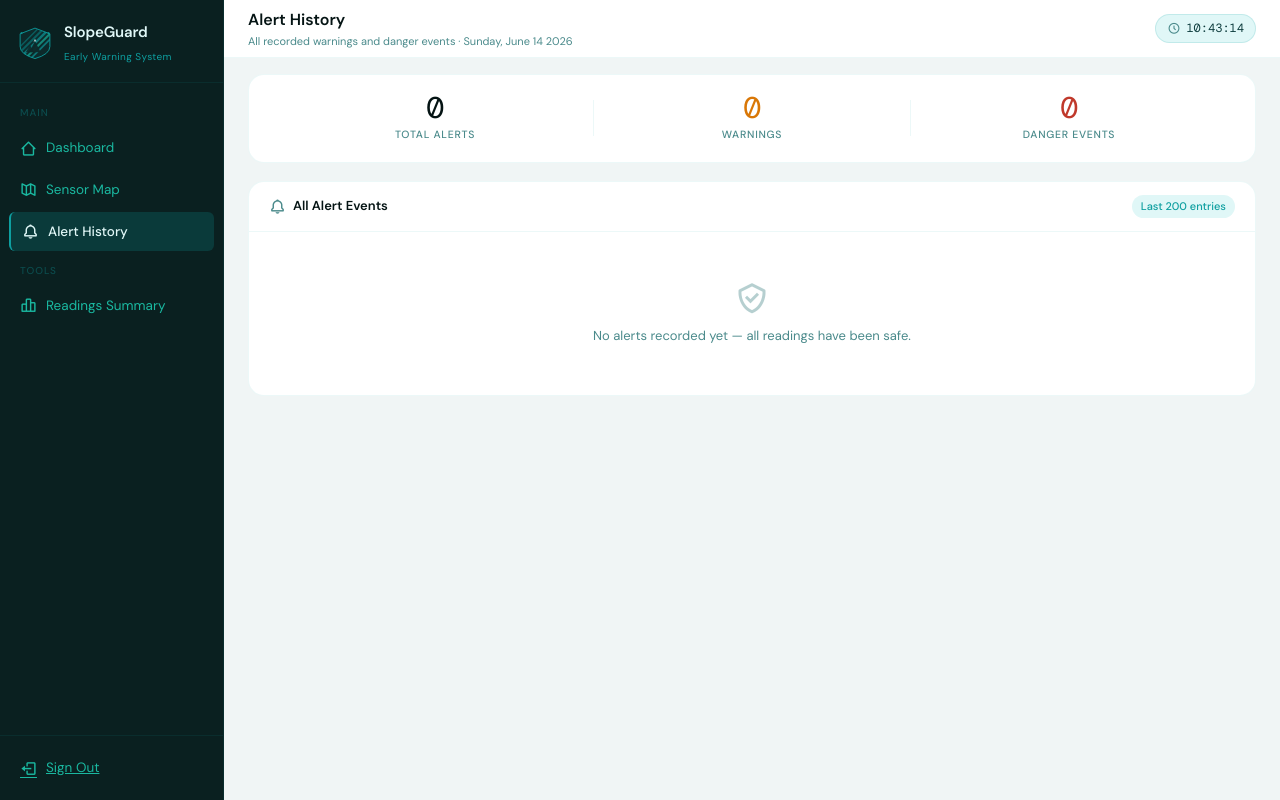
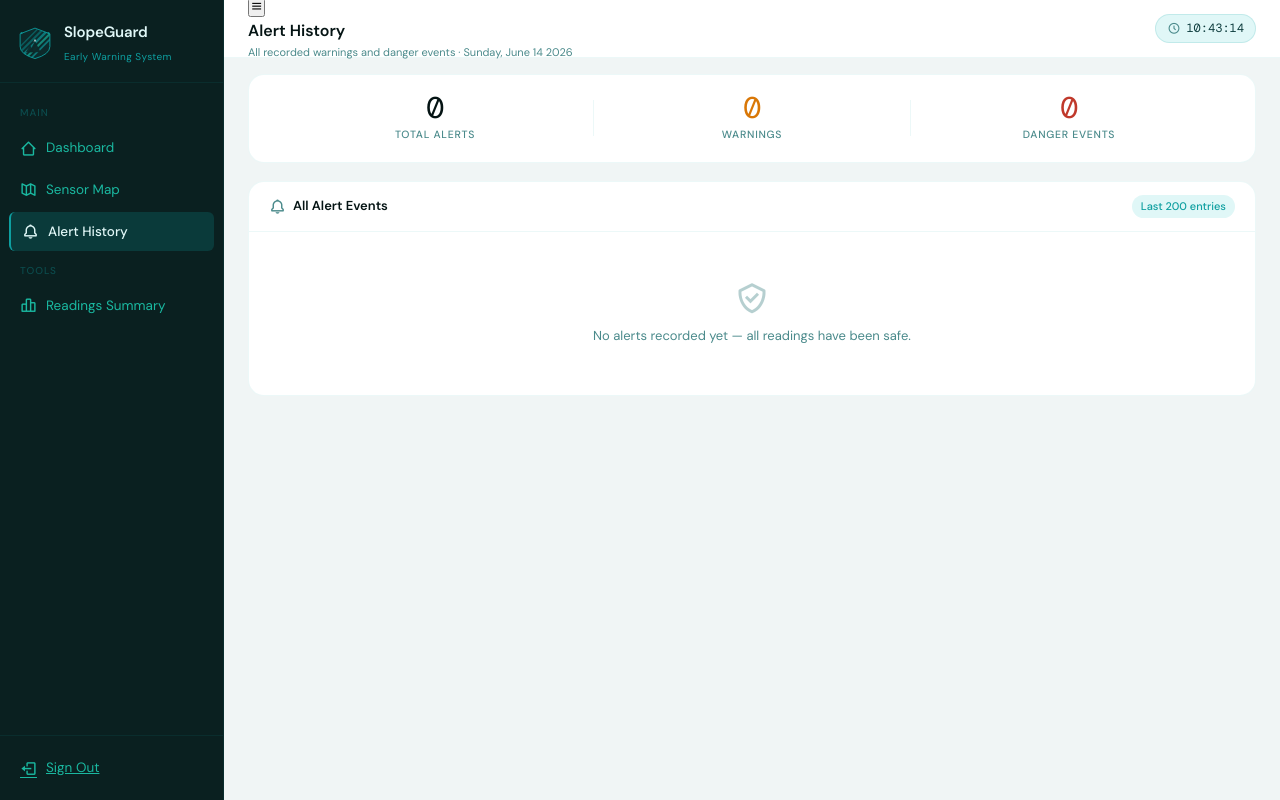
Before and after one commit to K3NT0Z4K1/Landslide_Monitoring, a PHP site: page /dashboard/alerts.php in a window 1280 px wide. Run offline with PHP 8.4, Linux system fonts and the light colour scheme; the visitor is signed in with stand-in values (Sample User, id 1); data comes from the database, SQL or seed files in the repository; data that the repository does not hold is empty.

Commit message:
Edited something in alerts php

```diff
--- a/dashboard/alerts.php
+++ b/dashboard/alerts.php
@@ -43,6 +43,9 @@ $active_page   = 'alerts';
 <div class="main">
   <header class="topbar">
     <div class="topbar-left">
+       <button class="topbar-hamburger" onclick="toggleSidebar()">
+      <i class='bx bx-menu'></i>
+    </button>
       <h1>Alert History</h1>
       <p>All recorded warnings and danger events &middot; <?= date('l, F j Y') ?></p>
     </div>
```
